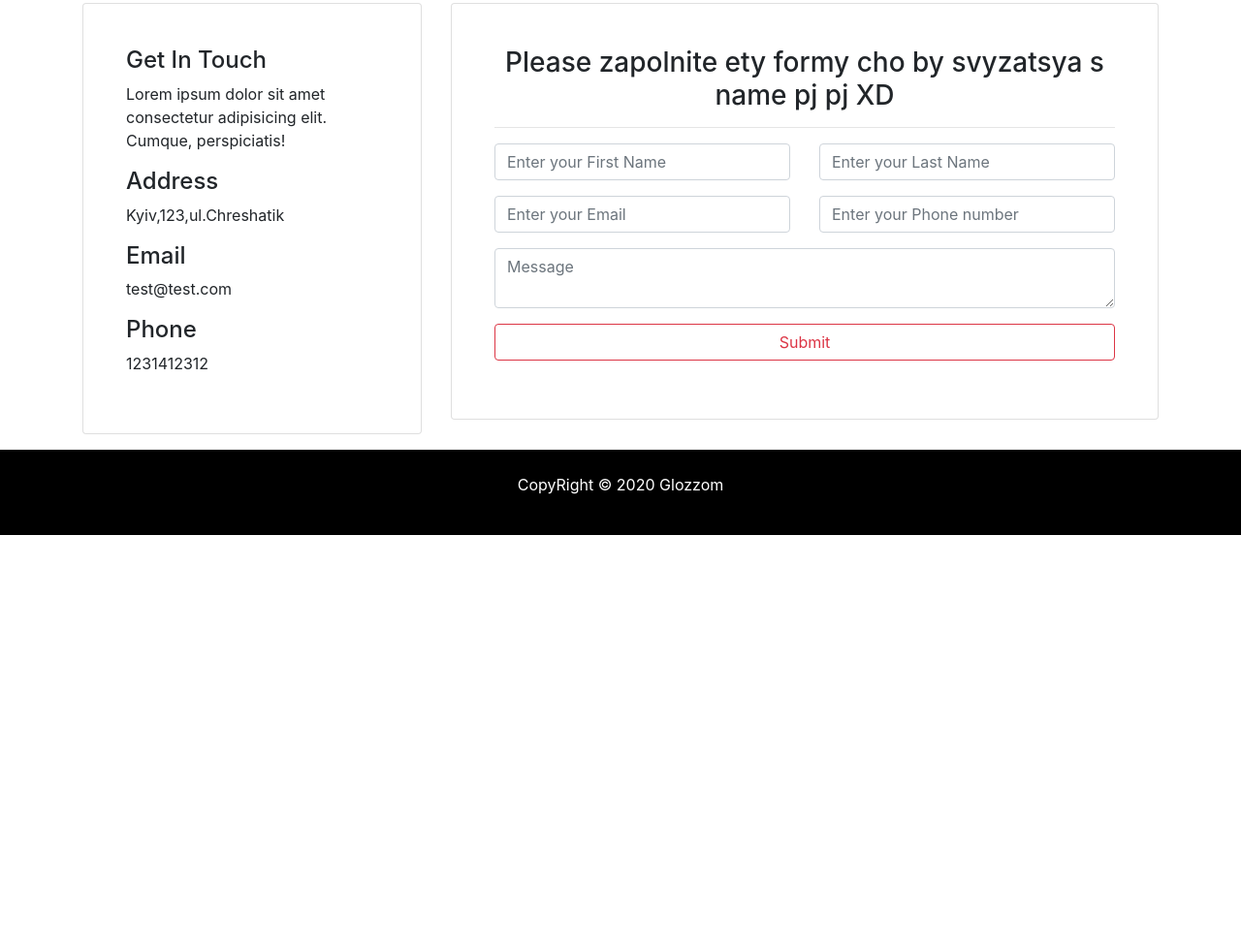
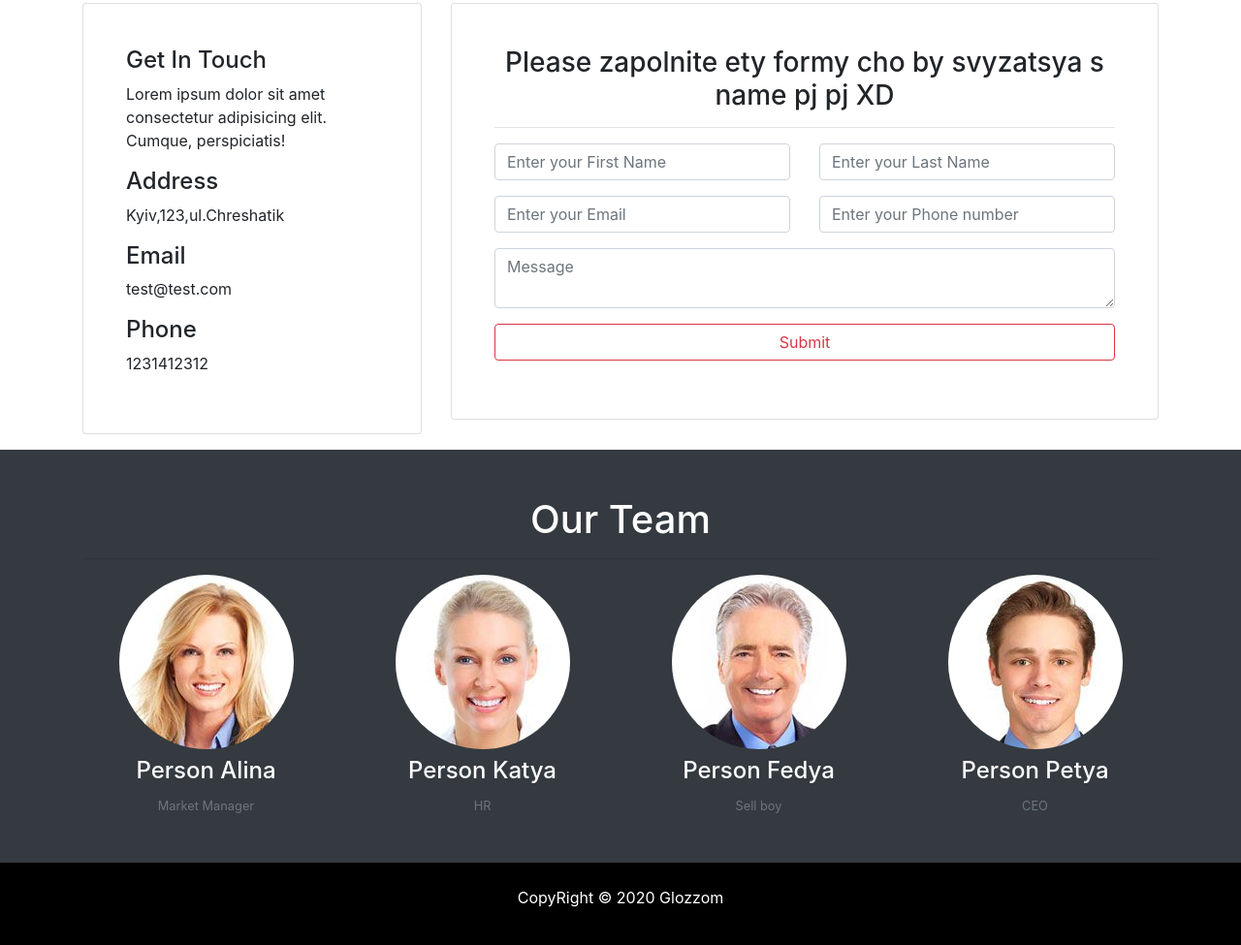
Before and after one commit to Vandrosov99/Glozzom, a plain HTML site: page contact.html in a window 1280 px wide. Shown: the part 269-1244 px from the top of the page at 97% size. Before the commit the page ends 821 px from the top, so only its background shows below. Drawn offline with nearby package versions, Linux system fonts and the light colour scheme.

Commit message:
Staff Team img + footer

```diff
--- a/contact.html
+++ b/contact.html
@@ -117,6 +117,36 @@
             </div>
         </div>
     </section>
+
+    <!-- team photos -->
+    <section id="teamFace" class="py-5 text-center bg-dark text-white">
+        <div class="container">
+            <h1>Our Team</h1>
+            <hr>
+            <div class="row">
+                <div class="col-md-3">
+                    <img src="./img/person1.jpg" alt="" class="img-fluid rounded-circle mb-2">
+                    <h4> Person Alina</h4>
+                    <small class="text-muted">Market Manager</small>
+                </div>
+                <div class="col-md-3">
+                    <img src="./img/person2.jpg" alt="" class="img-fluid rounded-circle mb-2">
+                    <h4> Person Katya</h4>
+                    <small class="text-muted">HR</small>
+                </div>
+                <div class="col-md-3">
+                    <img src="./img/person3.jpg" alt="" class="img-fluid rounded-circle mb-2">
+                    <h4> Person Fedya</h4>
+                    <small class="text-muted">Sell boy</small>
+                </div>
+                <div class="col-md-3">
+                    <img src="./img/person4.jpg" alt="" class="img-fluid rounded-circle mb-2">
+                    <h4> Person Petya</h4>
+                    <small class="text-muted">CEO</small>
+                </div>
+            </div>
+        </div>
+    </section>
     <!-- footer -->
     <footer id="main-footer" class="text-center p-4">
         <div class="container">
```
